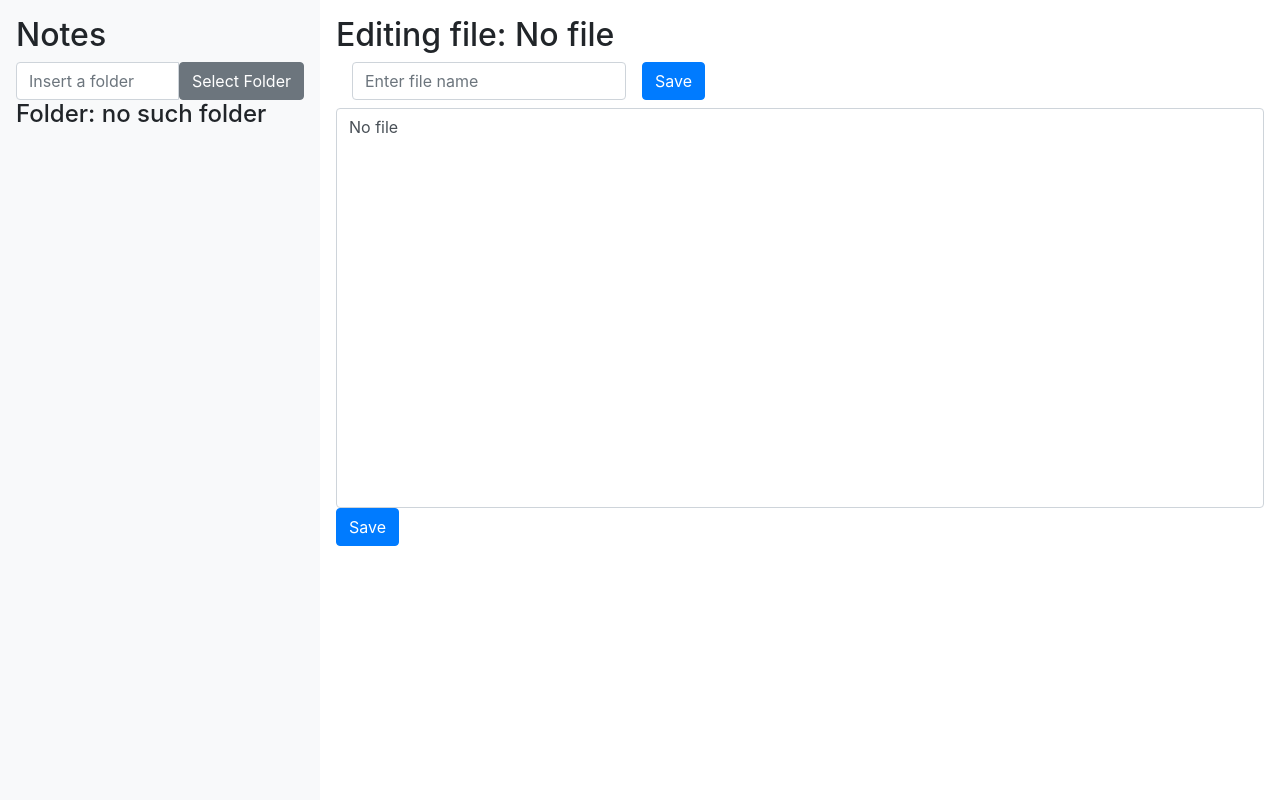
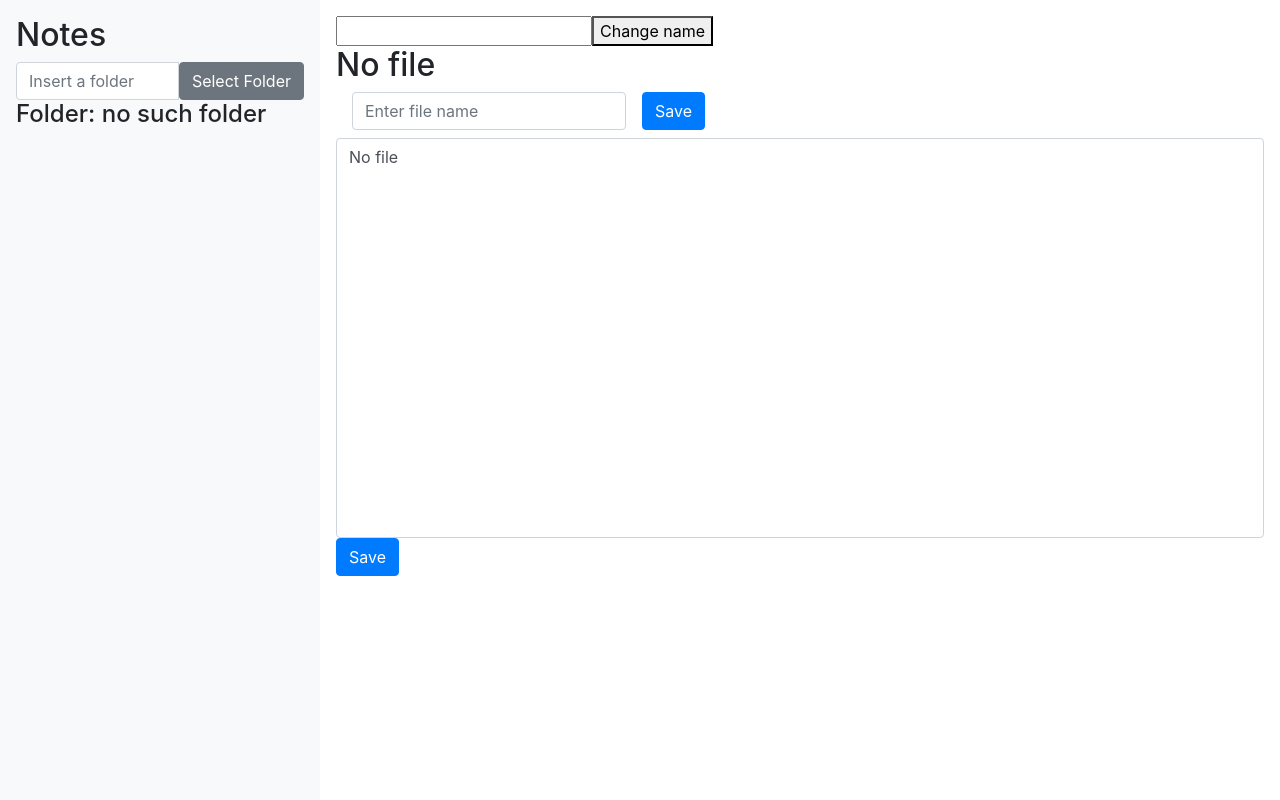
Before and after one commit to majiro-dev/Basalt, a Flask app: page / in a window 1280 px wide. Shown: the part 64-864 px from the top of the page. Run offline with Flask 3, Linux system fonts and the light colour scheme; data that the repository does not hold is empty; some libraries are stand-ins or nearby versions.

Commit message:
changefile

```diff
--- a/app.py
+++ b/app.py
@@ -51,13 +51,20 @@ def get_files():
 	return files
 
 #saves the text in the file
+@app.route("/getName", methods=['POST'])
+def get_name():
+    global current_file
+    name = request.form.get("newname", "")
+    print(f"hola {name}")
+    if (current_file != name):
+        os.rename(os.path.join(folder_path, current_file), os.path.join(folder_path, name))
+        current_file = name
+    return redirect("/")
+
 @app.route("/getFile", methods=['POST'])
 def get_file():
     global current_file
     current_file = request.form.get("filename", "")
-    if not current_file.endswith(".txt"):
-        current_file += ".txt"
-
     with open(folder_path + "/" + current_file , "w") as file:
         file.write("")
     return redirect("/")
--- a/templates/index.html
+++ b/templates/index.html
@@ -23,7 +23,7 @@
             <div class="row">
             <div id="sidebar" class="col-md-3 bg-light vh-100 p-3">
                 <h2>Notes</h2>
-                <form action="/select_folder" method="POST" class="mb-3">
+                <form class="form-inline" action="/select_folder" method="POST" class="mb-3">
                     <div class="input-group">
                         <input type="text" name="folder_path" class="form-control" placeholder="{{message}}" required>
                         <button type="submit" class="btn btn-secondary ">Select Folder</button>
@@ -34,9 +34,14 @@
                 </ul>
             </div>
                 <div id="editor" class="col-md-9 vh-100 p-3">
-                <h2> Editing file: {{name}} </h2>
+                    <form class="form-inline" action="/getName" method="post">
+                        <input type="text" name="newname" id="newname">
+                        <button  type="submit"> Change name </button>
+                    </form>
+                <h2> {{name}} </h2>
                     <form class="form-inline" id="fileForm" action="/getFile" method="post">
                 <div class="form-group mx-sm-3 mb-2">
+
                     <input type="text" name="filename" class="form-control" placeholder="Enter file name" required>
                 </div>
                 <button type="submit" class="btn btn-primary mb-2"> Save</button>
@@ -211,5 +216,20 @@
         selection.removeAllRanges();
         selection.addRange(range);
     }
+
+
+    const newNameElement = document.getElementById('newname');
+    const hiddenNewNameInput = document.getElementById('hiddenNewName');
+    const formName = newNameElement.closest('form');
+
+    // Atualiza o campo oculto sempre que o conteúdo do elemento contenteditable mudar
+    newNameElement.addEventListener('input', () => {
+        hiddenNewNameInput.value = newNameElement.innerText;
+    });
+
+    // Garante que o valor atualizado seja enviado ao submeter o formulário
+    formName.addEventListener('submit', () => {
+        hiddenNewNameInput.value = newNameElement.innerText;
+    });
     </script>
 </html>
```
